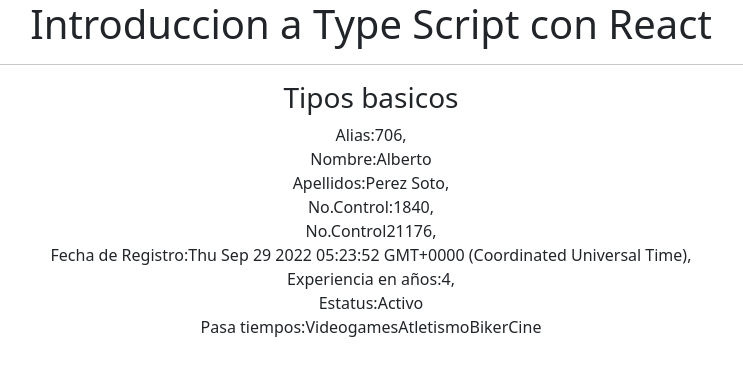
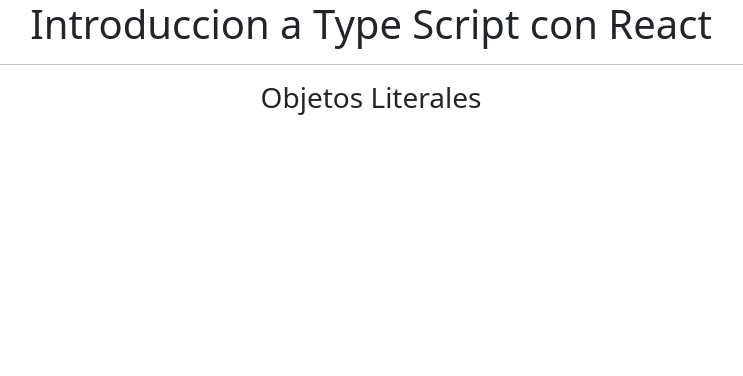
Before and after one commit to ITSJAPS/React-Native_APP_1, a React (Create React App) app: page / in a window 1280 px wide. Shown: the top 376 px of the page, without its empty margins (269-1012 px from the left). Built offline with nearby package versions, Linux system fonts and the light colour scheme.

Commit message:
4.4 inicio

```diff
--- a/src/App.tsx
+++ b/src/App.tsx
@@ -1,13 +1,18 @@
 import React from 'react'
-import { TiposBasicos } from './typescript/TiposBasicos';
+//comentamos el import tipos basicos para la 4.4
+//import { TiposBasicos } from './typescript/TiposBasicos';
+
+//LLamamos al componente Obtejetos Literales
+import { ObjetosLiterales } from './typescript/ObjetosLiterales';
+
 const App = () => {
   return (
     <div>
 
       <h1>Introduccion a Type Script con React</h1>
       <hr />
-      <TiposBasicos/>
-
+      {/*<TiposBasicos/>*/}
+      <ObjetosLiterales/>
     </div>
 
   )
--- /dev/null
+++ b/src/typescript/ObjetosLiterales.tsx
@@ -0,0 +1,9 @@
+import React from 'react'
+export const ObjetosLiterales = () => {
+    return (
+        <div>
+             <h3>Objetos Literales</h3>
+        </div>
+    )
+
+}
```
